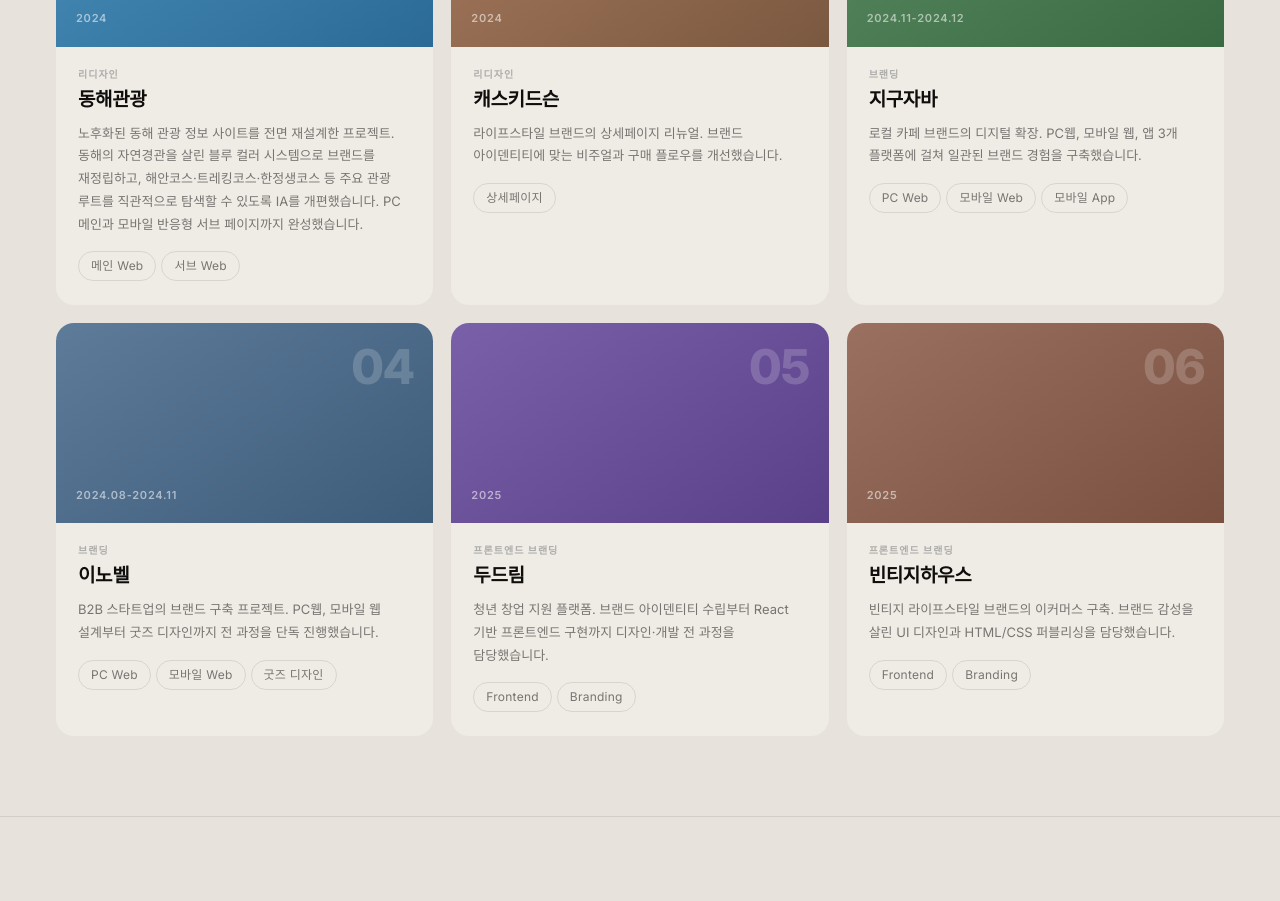
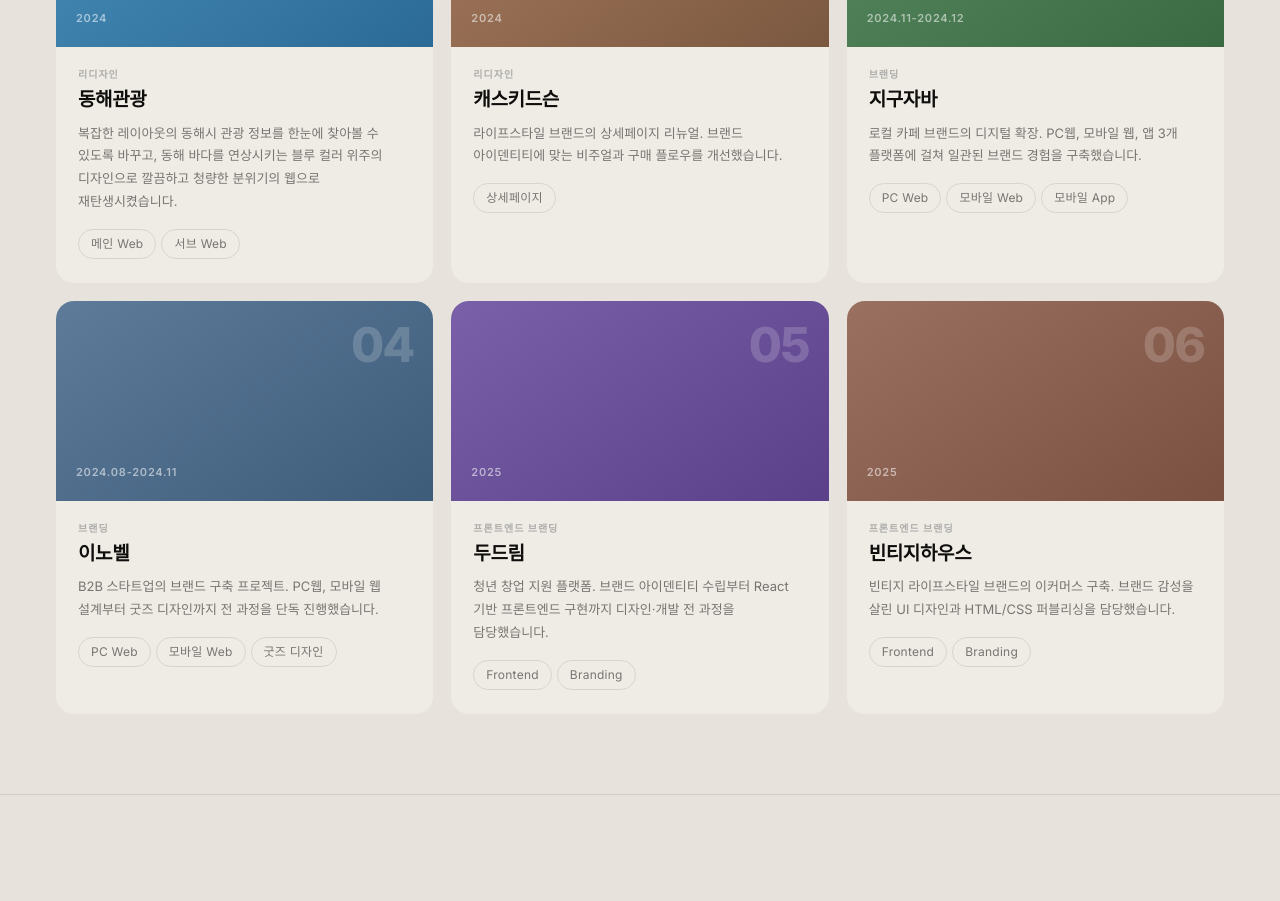
Before and after one commit to finedaining/portfolio, a React (Vite) app: page / in a window 1280 px wide. Shown: the part 2080-2981 px from the top of the page. Built offline with nearby package versions, Linux system fonts and the light colour scheme; a web font is replaced by a local one.

Commit message:
works동해관광

```diff
--- a/src/App.jsx
+++ b/src/App.jsx
@@ -12,7 +12,7 @@ const PROJECTS = [
   {
     id: 1, cat: 'redesign', catLabel: '리디자인',
     title: '동해관광',
-    desc: '노후화된 동해 관광 정보 사이트를 전면 재설계한 프로젝트. 동해의 자연경관을 살린 블루 컬러 시스템으로 브랜드를 재정립하고, 해안코스·트레킹코스·한정생코스 등 주요 관광 루트를 직관적으로 탐색할 수 있도록 IA를 개편했습니다. PC 메인과 모바일 반응형 서브 페이지까지 완성했습니다.',
+    desc: '복잡한 레이아웃의 동해시 관광 정보를 한눈에 찾아볼 수 있도록 바꾸고, 동해 바다를 연상시키는 블루 컬러 위주의 디자인으로 깔끔하고 청량한 분위기의 웹으로 재탄생시켰습니다.',
     tags: ['메인 Web', '서브 Web'],
     color: 'linear-gradient(145deg, #4A8FBB 0%, #2B6A96 100%)',
     year: '2024',
```
